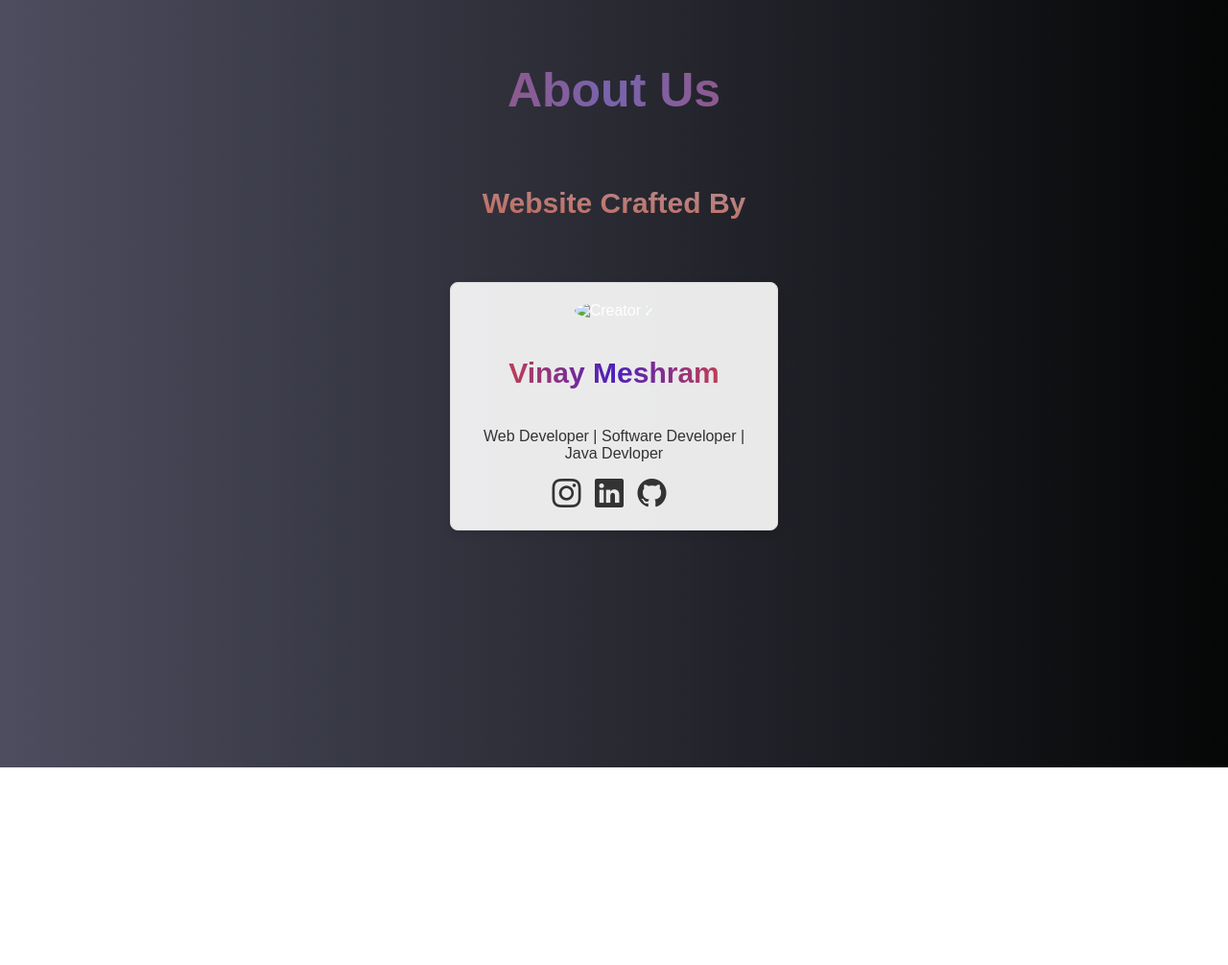
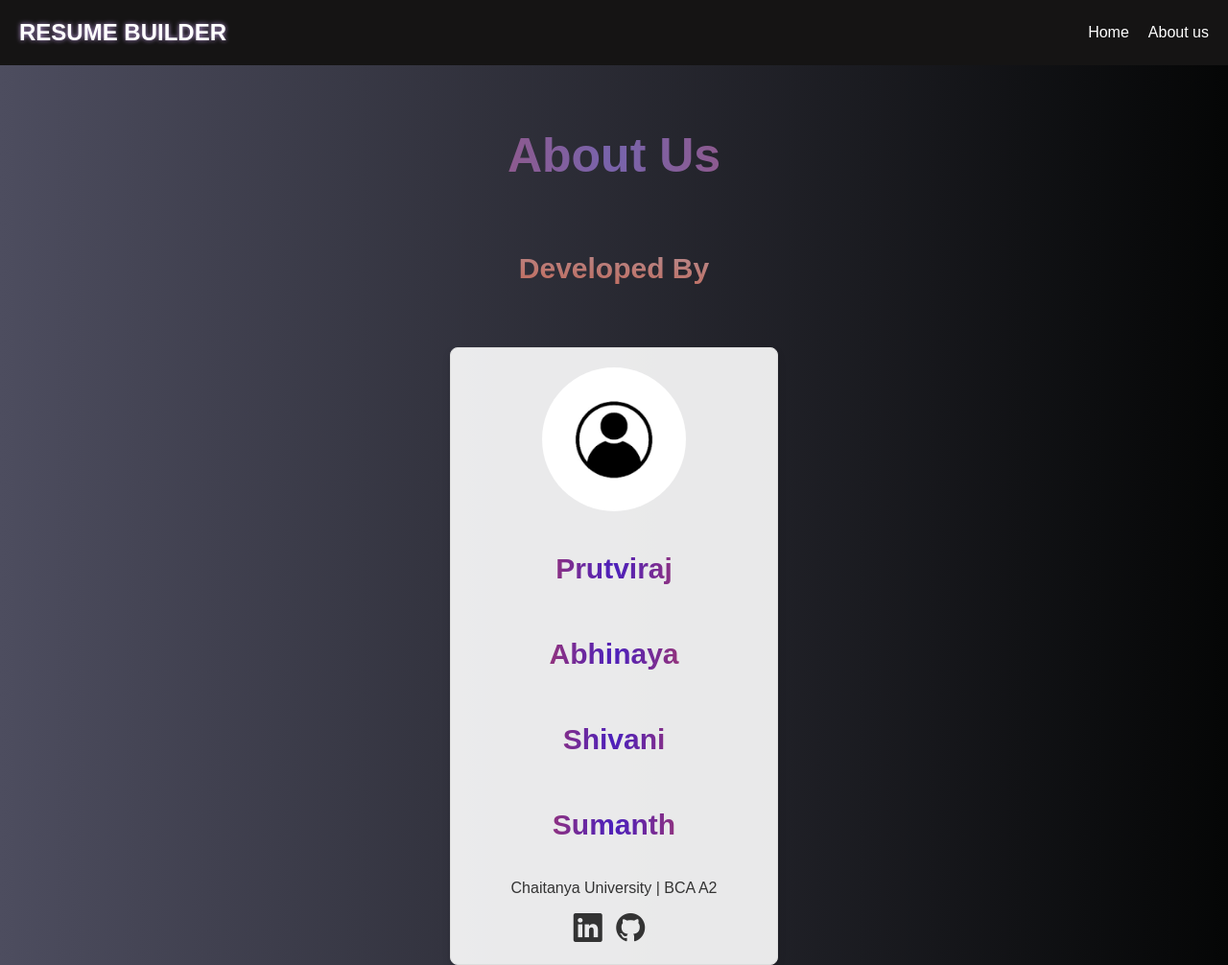
Before and after one commit to Prutvii/Project_Resume_Builder, a website: page aboutUs.html in a window 1280 px wide. Shown: the top 1006 px of the page at 96% size. Before the commit the page ends 800 px from the top, so only its background shows below. Drawn offline with nearby package versions, Linux system fonts and the light colour scheme.

Commit message:
added new feautes

```diff
--- a/about.css
+++ b/about.css
@@ -4,6 +4,58 @@ body {
     margin: 0;
     padding: 0;
     color: #fff;
+}
+
+:root {
+    --background-color: #1d1d1d;
+    --navbar-color: #151414;
+    --button-blue: #2177da;
+    --hover-green: #49e6b2;
+    --text-h1: whitesmoke;
+    --text-title-color: #1ebde4;
+}
+
+body {
+    background-color: var(--background-color);
+    color: var(--text-h1);
+    font-family: 'Montserrat', sans-serif;
+    overflow-x: hidden;
+}
+
+/* Navbar Styles */
+nav {
+    position: sticky;
+    top: 0;
+    z-index: 100;
+    display: flex;
+    justify-content: space-between;
+    align-items: center;
+    padding: 20px;
+    background-color: var(--navbar-color);
+}
+
+.logo {
+    font-size: 24px;
+    font-weight: bold;
+    color: white;
+    text-transform: uppercase;
+    text-shadow: 0px 0px 5px #b393d3;
+}
+
+.navbar-right {
+    display: flex;
+}
+
+.nav-link {
+    margin-left: 20px;
+    color: white;
+    text-decoration: none;
+    font-size: 16px;
+    transition: color 0.3s ease;
+}
+
+.nav-link:hover {
+    color: var(--hover-green);
 }
 
 section {
--- a/aboutUs.html
+++ b/aboutUs.html
@@ -12,19 +12,32 @@
 </head>
 
 <body>
+
+    <nav>
+        <div class="navbar-left">
+            <span class="logo">Resume Builder</span>
+        </div>
+        <div class="navbar-right">
+            <a href="index.html" class="nav-link">Home</a>
+            <a href="aboutUs.html" class="nav-link">About us</a>
+        </div>
+    </nav>
+
     <section>
         <h1>About Us</h1>
-        <h3>Website Crafted By</h3>
+        <h3>Developed By</h3>
 
 
         <div class="creator-box">
-            <img class="creator-image" src="img/profile-pic (2).png" alt="Creator 2">
-            <h2>Vinay Meshram </h2>
-            <p>Web Developer | Software Developer | Java Devloper</p>
+            <img class="creator-image" src="img/profile.png" alt="Creator 2">
+            <h2>Prutviraj</h2>
+            <h2>Abhinaya</h2>
+            <h2>Shivani</h2>
+            <h2>Sumanth</h2>
+            <p>Chaitanya University | BCA A2</p>
             <div class="social-icons">
-                <a href="https://www.instagram.com/iamvny_05?igsh=MW4yeWwzNnBndDcwZA==" target="_blank"><i class="bi bi-instagram"></i></a>
-                <a href="https://www.linkedin.com/in/vinay-meshram-0277b2273" target="_blank"><i class="bi bi-linkedin"></i></a>
-                <a href="https://github.com/iamvny" target="_blank"><i class="bi bi-github"></i></a>
+                <a href="https://www.linkedin.com/in/prutviraj-844649266/" target="_blank"><i class="bi bi-linkedin"></i></a>
+                <a href="https://github.com/Prutvii" target="_blank"><i class="bi bi-github"></i></a>
             </div>
         </div>
 
--- a/build.css
+++ b/build.css
@@ -8,12 +8,57 @@
     color:white;
 }
 
-#cv-form  {
-    background-color: rgb(55, 55, 53);
-
+:root {
+  --background-color: #1d1d1d;
+  --navbar-color: #151414;
+  --button-blue: #2177da;
+  --hover-green: #49e6b2;
+  --text-h1: whitesmoke;
+  --text-title-color: #1ebde4;
 }
 
+body {
+  background-color: var(--background-color);
+  color: var(--text-h1);
+  font-family: 'Montserrat', sans-serif;
+  overflow-x: hidden;
+}
 
+/* Navbar Styles */
+nav {
+  position: sticky;
+  top: 0;
+  z-index: 100;
+  display: flex;
+  justify-content: space-between;
+  align-items: center;
+  padding: 20px;
+  background-color: var(--navbar-color);
+}
+
+.logo {
+  font-size: 24px;
+  font-weight: bold;
+  color: white;
+  text-transform: uppercase;
+  text-shadow: 0px 0px 5px #b393d3;
+}
+
+.navbar-right {
+  display: flex;
+}
+
+.nav-link {
+  margin-left: 20px;
+  color: white;
+  text-decoration: none;
+  font-size: 16px;
+  transition: color 0.3s ease;
+}
+
+.nav-link:hover {
+  color: var(--hover-green);
+}
 #cv-form h2 {
     padding-bottom: 15px;
     padding-top: 15px;
--- a/script.js
+++ b/script.js
@@ -1,3 +1,3 @@
 function redirectToBuildResume() {
-    window.location.href = "build.html";
+    window.location.href = "demo.html";
   }
```
Also changed, not shown: build.html (+11 -0 lines), index.html (+1 -3 lines), 1 other file.
